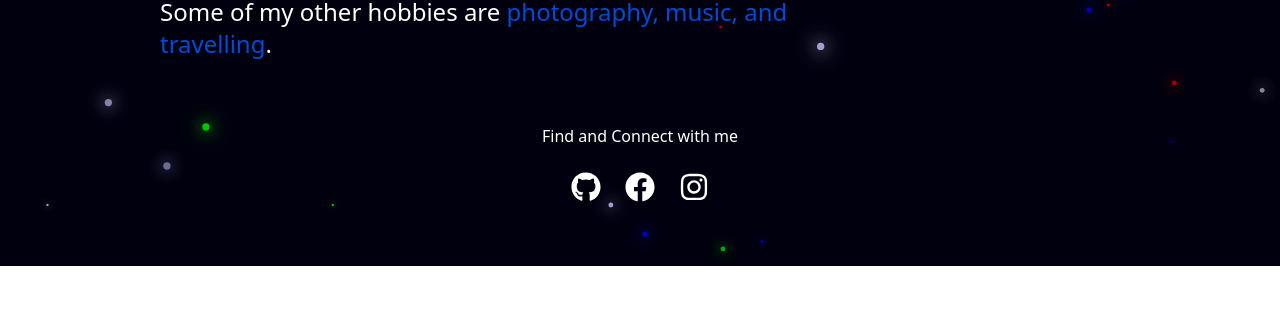
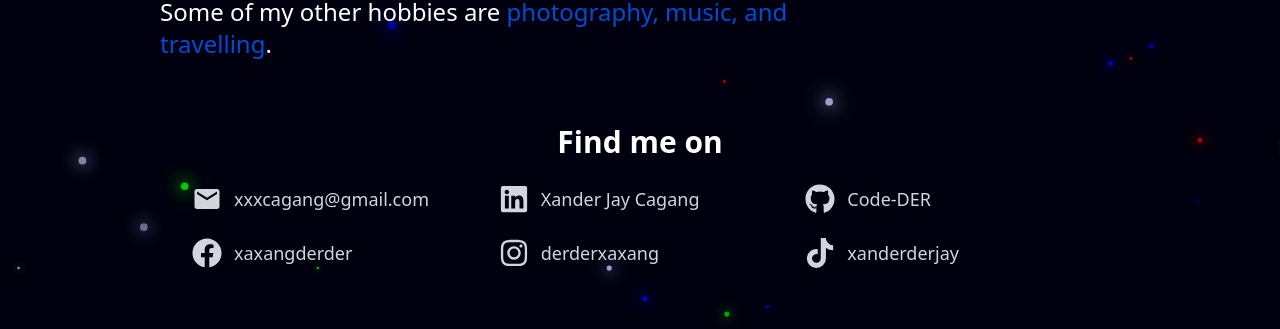
Before and after one commit to Code-DER/Xander-Jay-Cagang-Portfolio, a React (Vite) app in the folder my-portfolio/: page / in a window 1280 px wide. Shown: the part 1100-1429 px from the top of the page. Before the commit the page ends 1366 px from the top, so only its background shows below. Built offline with nearby package versions, Linux system fonts and the light colour scheme.

Commit message:
feat: setup layout for contacts on home page

```diff
--- a/my-portfolio/src/components/Home.jsx
+++ b/my-portfolio/src/components/Home.jsx
@@ -87,22 +87,28 @@ export default function Home() {
 
             {/* Contacts */}
             <motion.section
-                className="flex flex-col items-center justify-center gap-6 py-16"
+                className="flex flex-col items-center justify-center gap-6 py-16 px-20"
                 initial={{ opacity: 0 }}
                 animate={{ opacity: 1 }}
                 transition={{ duration: 0.8 }}
             >
-                <h2>Find and Connect with me</h2>
-                <div className="flex gap-6 text-3xl">
-                    <a href="https://github.com/" target="_blank" rel="noreferrer">
-                        <FaGithub className="hover:text-[#004CD7] transition-colors" />
-                    </a>
-                    <a href="https://facebook.com/" target="_blank" rel="noreferrer">
-                        <FaFacebook className="hover:text-[#004CD7] transition-colors" />
-                    </a>
-                    <a href="https://instagram.com/" target="_blank" rel="noreferrer">
-                        <FaInstagram className="hover:text-[#004CD7] transition-colors" />
-                    </a>
+                <h2 className="text-3xl font-bold text-center">Find me on</h2>
+                <div className="grid grid-cols-1 sm:grid-cols-2 md:grid-cols-3 gap-6 w-full max-w-4xl text-3xl">
+                    {Object.entries(portfolioData.socials).map(([key, social]) => {
+                        const Icon = social.icon;
+                        return (
+                            <a
+                                key={key}
+                                href={social.url}
+                                target="_blank"
+                                rel="noreferrer"
+                                className="flex items-center gap-3 text-lg text-gray-300 hover:text-[#004CD7] transition-colors"
+                            >
+                                <Icon className="text-3xl"/>
+                                <span>{social.username}</span>
+                            </a>
+                        );
+                    })}
                 </div>
             </motion.section>
         </>
--- a/my-portfolio/src/data/portfolioData.js
+++ b/my-portfolio/src/data/portfolioData.js
@@ -1,12 +1,18 @@
+import { MdEmail } from "react-icons/md";
+import { FaGithub, FaFacebook, FaInstagram, FaLinkedin, FaTiktok } from "react-icons/fa";
+
 export const portfolioData = {
     name: "Xander Jay C. Cagang",
     title: "Web Developer",
     tagline: "Code for the better.",
     image: "public/my_image.jpg",
     socials: {
-        github: "https://github.com/Code-DER",
-        facebook: "https://www.facebook.com/xaxangderder/",
-        instagram: "https://www.instagram.com/derderxaxang/",
+        email: {url: "mailto:xxxcagang@gmail.com", icon: MdEmail, username: "xxxcagang@gmail.com"},
+        linkedin: {url: "www.linkedin.com/in/xander-jay-cagang-9122b1380", icon: FaLinkedin, username: "Xander Jay Cagang"},
+        github: {url: "https://github.com/Code-DER", icon: FaGithub, username: "Code-DER"},
+        facebook: {url: "https://www.facebook.com/xaxangderder/", icon: FaFacebook, username: "xaxangderder"},
+        instagram: {url: "https://www.instagram.com/derderxaxang/", icon: FaInstagram, username: "derderxaxang"},
+        tiktok: {url: "https://www.tiktok.com/@xanderderjay", icon: FaTiktok, username: "xanderderjay"},
     },
     about: "I am a passionate web developer with a focus on creating dynamic and progressive web applications. My journey in web development has been driven by a desire to build user-friendly and efficient solutions that make a difference.",
     education: [
```
